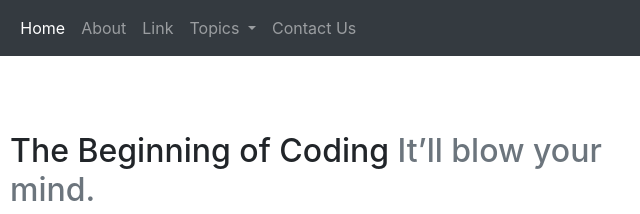
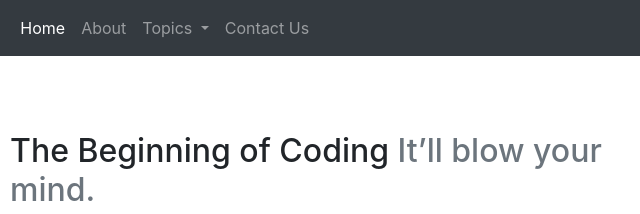
Before and after one commit to Nithish02090106/Bootstrap-First-Basic-website, a plain HTML site: page about.html in a window 1280 px wide. Shown: the top 214 px of the page, 75-715 px from the left. Drawn offline with nearby package versions, Linux system fonts and the light colour scheme.

Commit message:
Update about.html

```diff
--- a/about.html
+++ b/about.html
@@ -46,9 +46,7 @@
           <li class="nav-item">
             <a class="nav-link" href="about.html">About</a>
           </li>
-          <li class="nav-item">
-            <a class="nav-link" href="#">Link</a>
-          </li>
+
           <li class="nav-item dropdown">
             <a
               class="nav-link dropdown-toggle"
```
